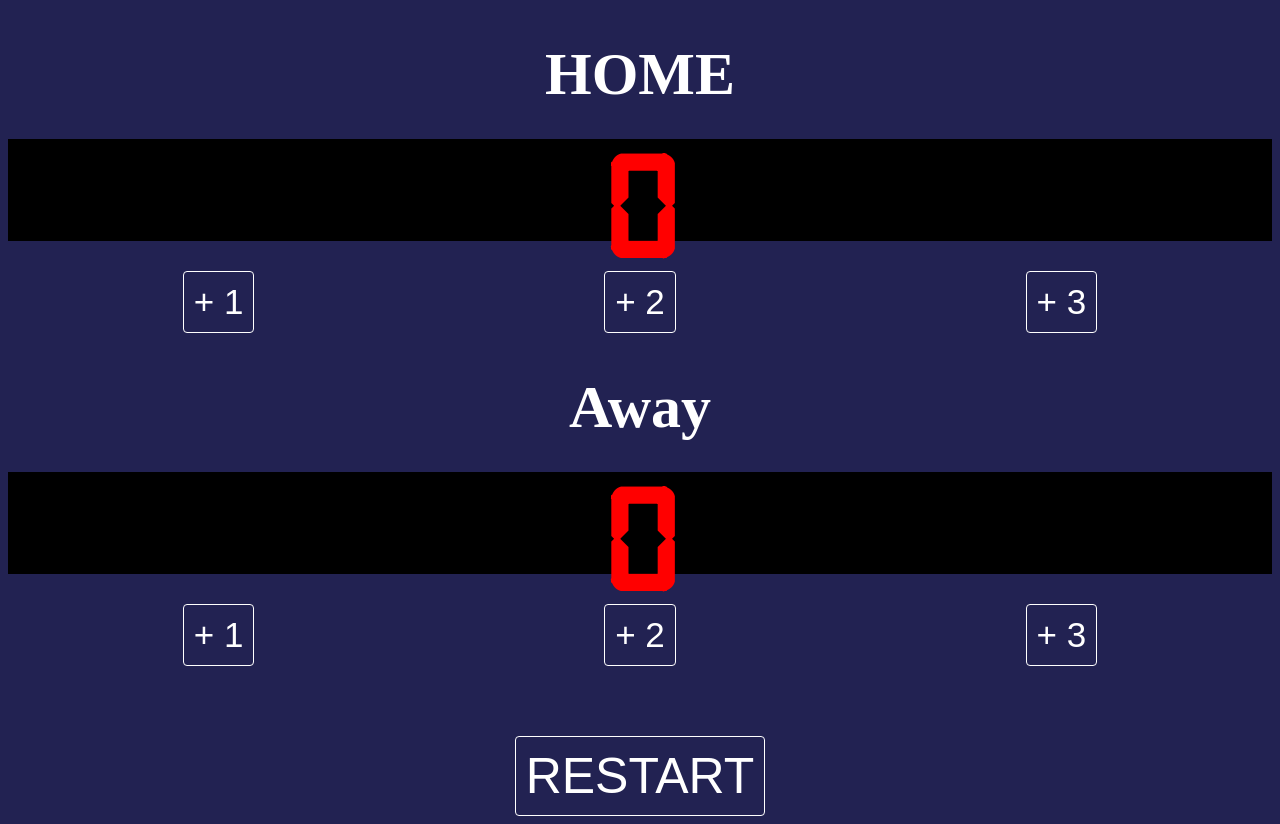
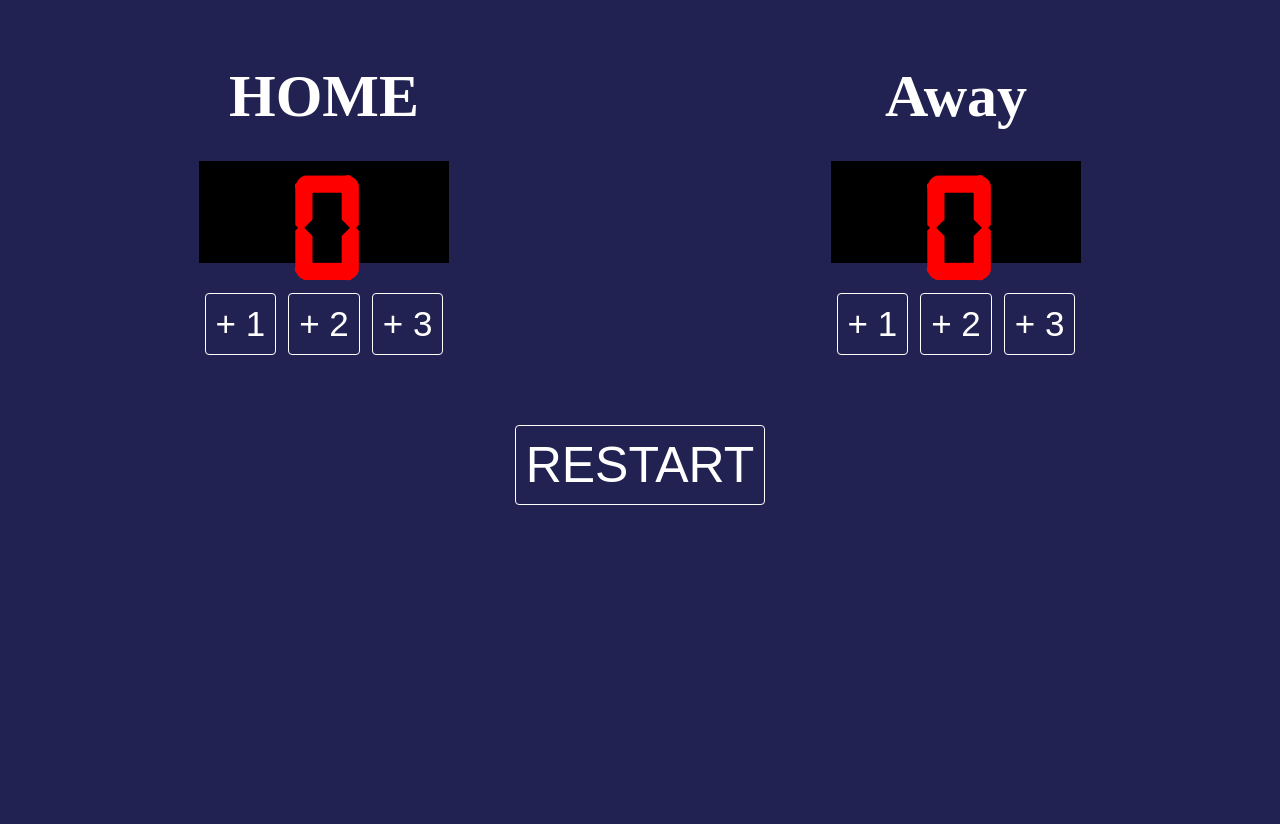
Before and after one commit to nare-mardanyan/scoreboard, a plain HTML site: page index.html in a window 1280 px wide. After the commit the page ends 800 px from the top, so only its background shows below. Drawn offline with Linux system fonts and the light colour scheme.

Commit message:
fixed the flexbox layout

```diff
--- a/index.html
+++ b/index.html
@@ -10,7 +10,7 @@
 
 <body>
     <h1 id="best"></h1>
-    <div class="wgirapper">
+    <div class="wrapper">
         <div class="home">
             <h1 class="title">HOME</h1>
             <h2 id="home-score" class="score">0</h2>
```
